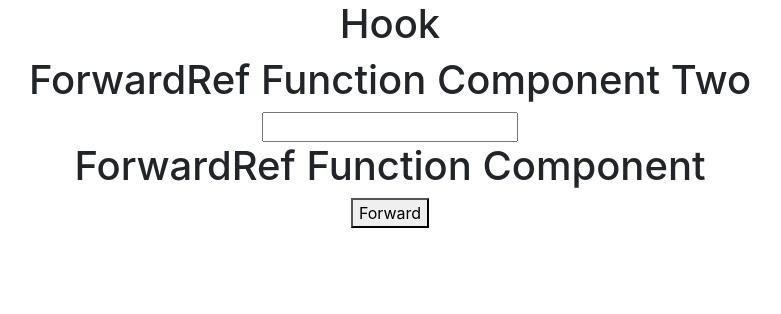
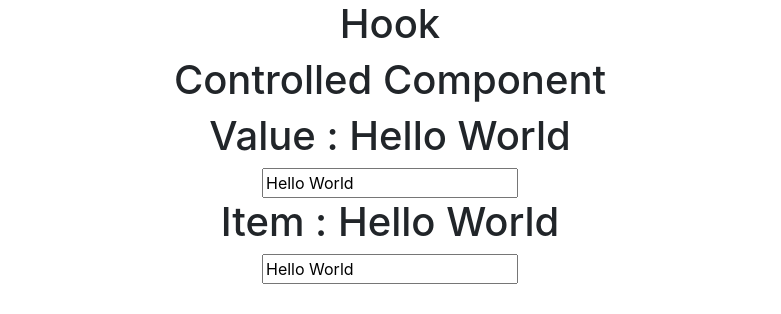
Before and after one commit to sanketpujari33/Full-Stack-Develaper, a React (Create React App) app in the folder Web-Technologies/React-Js/blog/: page / in a window 1280 px wide. Shown: the top 314 px of the page, without its empty margins (250-1031 px from the left). Built offline with nearby package versions, Linux system fonts and the light colour scheme.

Commit message:
Controlled Component

```diff
--- /dev/null
+++ b/Web-Technologies/React-Js/blog/src/components/hook/ControlledComponent.js
@@ -0,0 +1,22 @@
+import React from 'react';
+
+function ControlledComponent() {
+    const [value, setValue] = React.useState("Hello World");
+    const [item, setItem] = React.useState("Hello World");
+    return (
+        <>
+        <h1>Controlled Component</h1>
+        <h1>Value : {value}</h1>
+        <input type="text" value={value} onChange={(e)=>{
+            setValue(e.target.value);
+        }}/>
+
+             <h1>Item : {item}</h1>
+         <input type="text" value={item} onChange={(e)=>{
+            setItem(e.target.value);
+        }}/>
+        </>
+     );
+}
+
+export default ControlledComponent;
--- a/Web-Technologies/React-Js/blog/src/components/hook/Hook.js
+++ b/Web-Technologies/React-Js/blog/src/components/hook/Hook.js
@@ -1,8 +1,10 @@
 // import StateFunctionComponent from "./StateFunctionComponent";
 // import UseEffectFunctionComponent from "./UseEffectFunctionComponent";
-import ForwardRefFunctionComponent from "./ForwardRefFunctionComponent";
+// import ForwardRefFunctionComponent from "./ForwardRefFunctionComponent";
 // import UseMemoFunctionComponent from "./UseMemoFunctionComponent";
 // import UseRefFunctionComponent from "./UseRefFunctionComponent";
+
+import ControlledComponent from "./ControlledComponent";
 
 function Hook() {
     return ( <>
@@ -11,7 +13,8 @@ function Hook() {
         {/* <UseEffectFunctionComponent/> */}
         {/* <UseMemoFunctionComponent/> */}
         {/* <UseRefFunctionComponent/> */}
-        <ForwardRefFunctionComponent/>
+        {/* <ForwardRefFunctionComponent/> */}
+        <ControlledComponent/>
     </> );
 }
 
```
